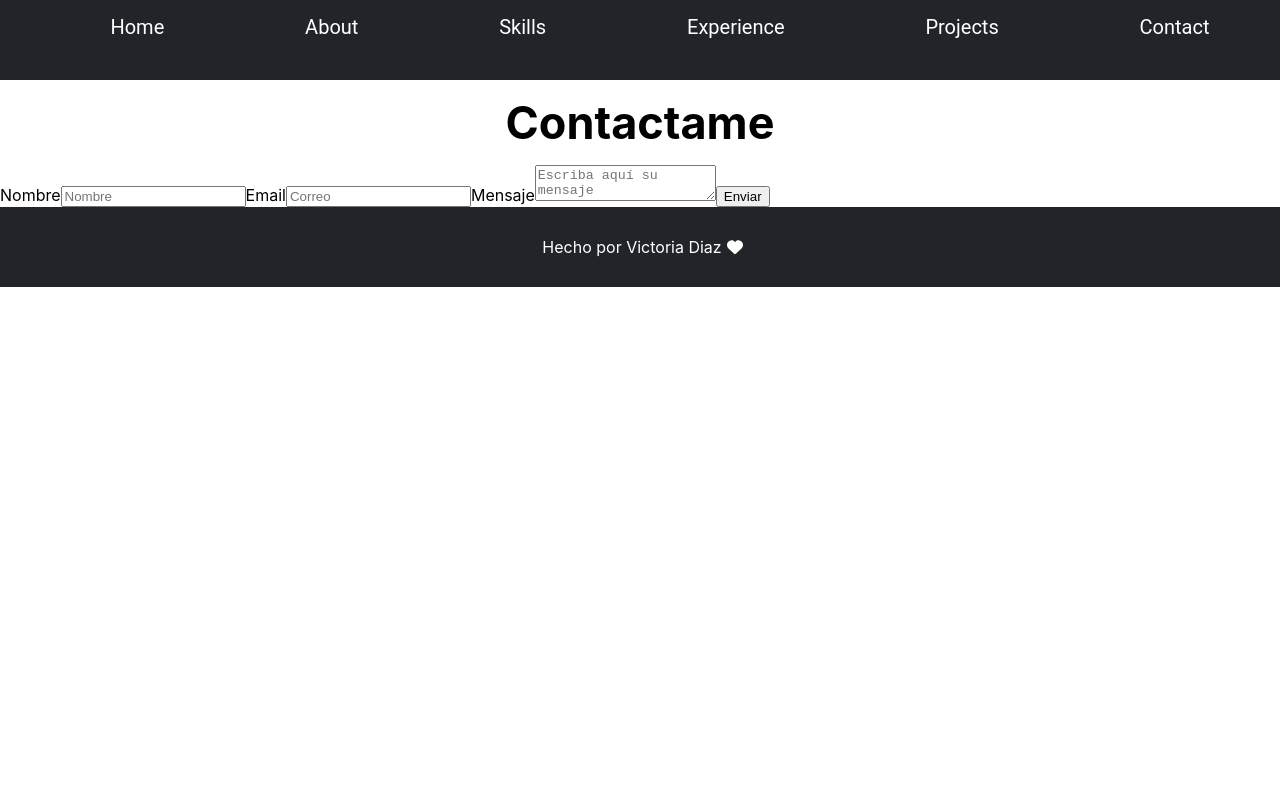
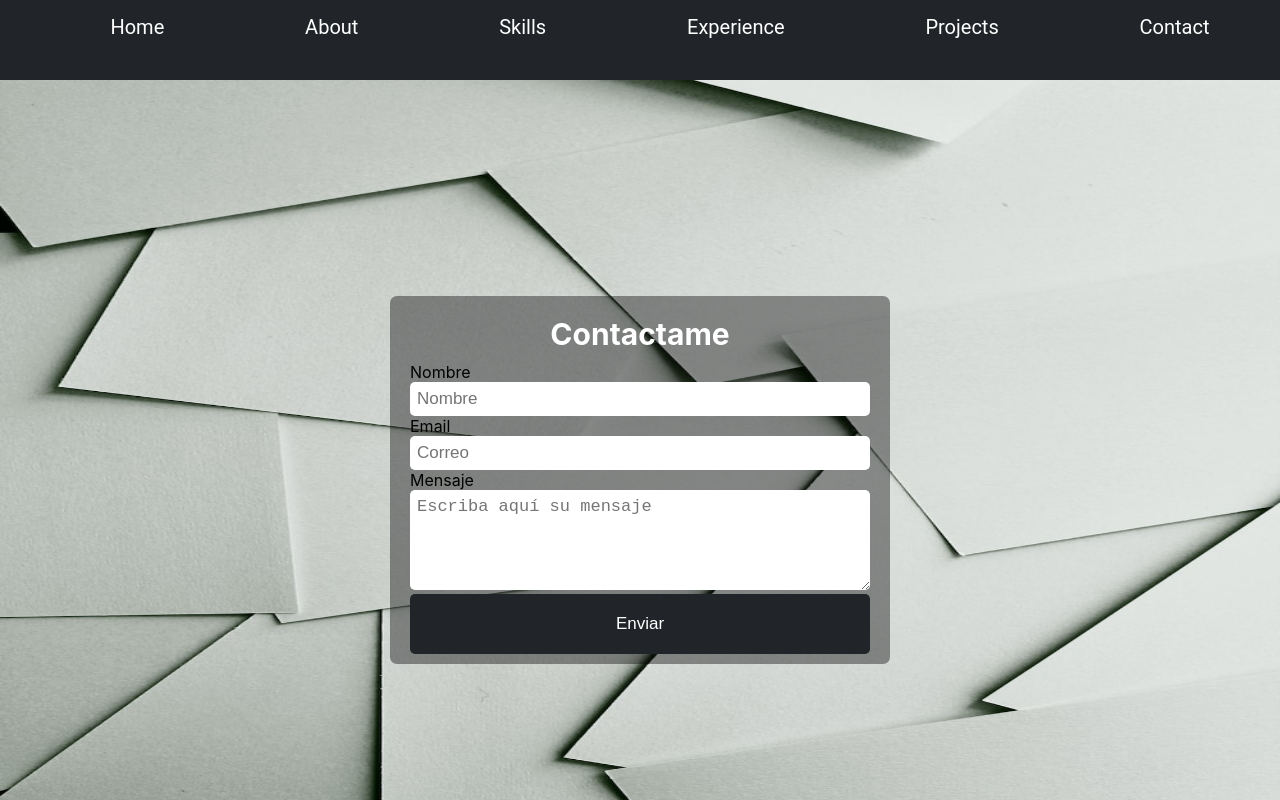
Before and after one commit to diazvic/my-portfolio-react, a React (Create React App) app: page /contact in a window 1280 px wide. Shown: the top 800 px of the page. Built offline with nearby package versions, Linux system fonts and the light colour scheme.

Commit message:
Importo carpeta de estilos, agrego estilos a seccion contacto

```diff
--- a/src/components/Contact.js
+++ b/src/components/Contact.js
@@ -1,3 +1,4 @@
+import "../styles/_Contact.scss";
 import React, { useRef } from "react";
 import emailjs from "@emailjs/browser";
 
@@ -49,7 +50,12 @@ const Contact = () => {
 						id="mensaje"
 					/>
 				</label>
-				<input type="submit" value="Enviar" id="input-enviado" />
+				<input
+					type="submit"
+					value="Enviar"
+					id="input-enviado"
+					className="boton-form"
+				/>
 			</form>
 		</div>
 	);
--- /dev/null
+++ b/src/styles/_Contact.scss
@@ -0,0 +1,44 @@
+@import "_Variables";
+@import "../App.scss";
+.form-contact {
+	background-image: url("../images/backgroundImage.jpeg");
+	background-size: 100vw 100vh;
+	background-attachment: fixed;
+	height: 100vh;
+	@include flex-center;
+	form {
+		width: 500px;
+		margin: auto;
+		background-color: rgba(0, 0, 0, 0.4);
+		padding: 10px 20px;
+		border-radius: 7px;
+		h1 {
+			color: #fff;
+			font-size: 30px;
+			margin-bottom: 20px;
+			margin: 0;
+		}
+		input,
+		textarea {
+			width: 100%;
+			font-size: 17px;
+			border: none;
+			border-radius: 5px;
+			padding: 7px;
+		}
+		textarea {
+			min-height: 100px;
+			max-height: 200px;
+			max-width: 100%;
+		}
+		.boton-form {
+			background-color: $color-nav;
+			color: #fff;
+			padding: 20px;
+			cursor: pointer;
+		}
+		.boton-form:hover {
+			background-color: #1b2430;
+		}
+	}
+}
```
Also changed, not shown: src/images/backgroundImage.jpeg (added).
